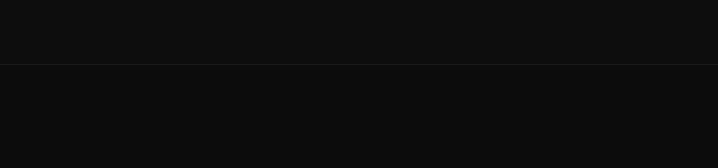
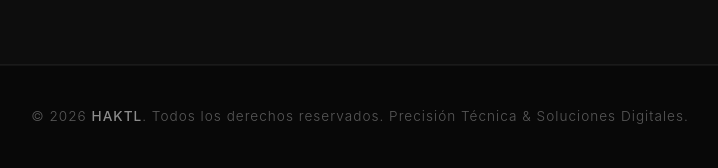
Before and after one commit to Sop-Sopa/HAKTL_WEB, a Flask app: page / in a window 1280 px wide. Shown: the part 3135-3303 px from the top of the page, without its empty margins (280-998 px from the left). Before the commit the page ends 3200 px from the top, so only its background shows below. Run offline with Flask 3, Linux system fonts and the light colour scheme.

Commit message:
Agregado footer con derechos de autor y enlaces a IG

```diff
--- a/templates/index.html
+++ b/templates/index.html
@@ -35,11 +35,18 @@
             z-index: 1000;
         }
 
-        .logo {
+        /* El logo ahora es un enlace elegante */
+        .logo-link {
             font-size: 1.2rem;
             font-weight: 700;
             letter-spacing: 3px;
             color: #ffffff;
+            text-decoration: none;
+            transition: opacity 0.3s;
+        }
+
+        .logo-link:hover {
+            opacity: 0.8;
         }
 
         nav a {
@@ -207,15 +214,36 @@
             background-color: #e6e6e6;
         }
 
-        .submit-btn:active {
-            transform: scale(0.99);
+        /* --- PIE DE PÁGINA (FOOTER) --- */
+        footer {
+            padding: 40px 5%;
+            background-color: #080808;
+            text-align: center;
+            border-top: 1px solid #141414;
+        }
+
+        footer p {
+            font-size: 0.85rem;
+            color: #595959;
+            letter-spacing: 1px;
+        }
+
+        footer a {
+            color: #8c8c8c;
+            text-decoration: none;
+            font-weight: 500;
+            transition: color 0.3s;
+        }
+
+        footer a:hover {
+            color: #ffffff;
         }
     </style>
 </head>
 <body>
 
     <header>
-        <div class="logo">HAKTL</div>
+        <a href="#" target="_blank" class="logo-link">HAKTL</a>
         <nav>
             <a href="#inicio">Inicio</a>
             <a href="#servicios">Servicios</a>
@@ -286,5 +314,9 @@
         </div>
     </section>
 
+    <footer>
+        <p>&copy; 2026 <a href="#" target="_blank">HAKTL</a>. Todos los derechos reservados. Precisión Técnica & Soluciones Digitales.</p>
+    </footer>
+
 </body>
 </html>
```
